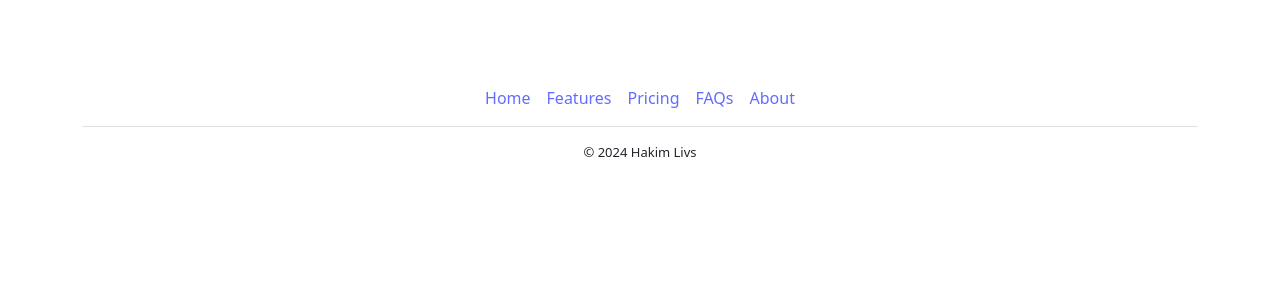
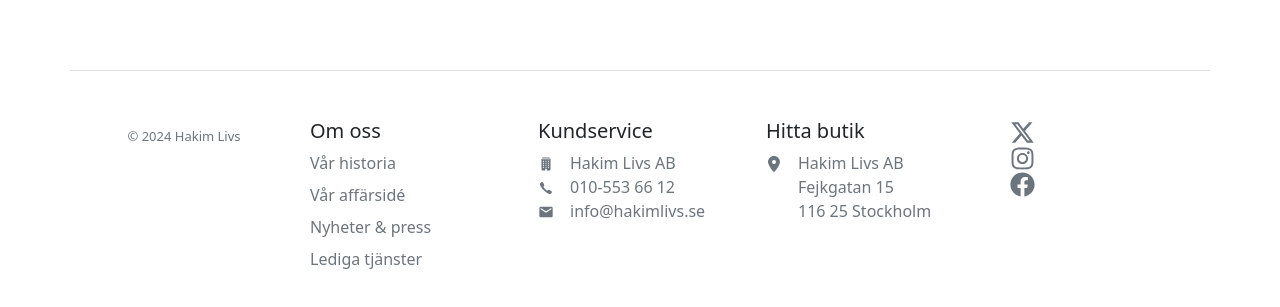
Before and after one commit to Snoira/hakims_webshop, a React (Vite) app in the folder frontend/: page / in a window 1280 px wide. Shown: the part 807-1114 px from the top of the page. Before the commit the page ends 1025 px from the top, so only its background shows below. Built offline with nearby package versions, Linux system fonts and the light colour scheme; no server answers.

Commit message:
changed footer, added more info

```diff
--- a/frontend/src/Components/Footer.jsx
+++ b/frontend/src/Components/Footer.jsx
@@ -1,20 +1,180 @@
+import { IoIosCall, IoIosBusiness } from "react-icons/io";
+import { MdEmail } from "react-icons/md";
+import { FaXTwitter, FaLocationDot } from "react-icons/fa6";
+import { FaInstagram, FaFacebook } from "react-icons/fa";
+
+import "../Styles/footer.css";
+
+
+
+
+
 const Footer = () => {
+  return (
+    <div className="container">
+      <footer className="row row-cols-1 row-cols-sm-2 row-cols-md-5 py-5 my-5 border-top">
+        <div className="col mb-3">
+          {/* <a
+            href="/"
+            className="d-flex align-items-center mb-3 link-dark text-decoration-none"
+          >
+            <svg className="bi me-2" width="40" height="32">
+              <use xlink:href="#bootstrap"></use>
+            </svg>
+          </a> */}
+          <p className="text-muted mt-2">© 2024 Hakim Livs</p>
+        </div>
 
-  return (
+        <div className="col mb-3">
+          <h5 className="text-start">Om oss</h5>
+          <ul className="nav flex-column">
+            <li className="nav-item mb-2 ">
+              <a
+                href="#"
+                className="nav-link p-0 text-muted text-start custom-hover"
+              >
+                Vår historia
+              </a>
+            </li>
+            <li className="nav-item mb-2">
+              <a
+                href="#"
+                className="nav-link p-0 text-muted text-start custom-hover"
+              >
+                Vår affärsidé
+              </a>
+            </li>
+            <li className="nav-item mb-2">
+              <a
+                href="#"
+                className="nav-link p-0 text-muted text-start custom-hover"
+              >
+                Nyheter & press
+              </a>
+            </li>
 
-    <div className="container">
-      <footer className="py-3 my-4 footer">
-        <ul className="nav justify-content-center border-bottom pb-3 mb-3">
-          <li className="nav-item"><a href="#" className="px-2 text-body-secondary">Home</a></li>
-          <li className="nav-item"><a href="#" className="px-2 text-body-secondary">Features</a></li>
-          <li className="nav-item"><a href="#" className="px-2 text-body-secondary">Pricing</a></li>
-          <li className="nav-item"><a href="#" className="px-2 text-body-secondary">FAQs</a></li>
-          <li className="nav-item"><a href="#" className="px-2 text-body-secondary">About</a></li>
-        </ul>
-        <p className="text-center text-body-secondary">© 2024 Hakim Livs</p>
+            <li className="nav-item mb-2">
+              <a
+                href="#"
+                className="nav-link p-0 text-muted text-start custom-hover"
+              >
+                Lediga tjänster
+              </a>
+            </li>
+          </ul>
+        </div>
+        <div className="col mb-3">
+          <h5 className="text-start">Kundservice</h5>
+          <div className="block-23 mb-3">
+            <ul className="nav flex-column">
+              <li className="nav-link p-0 text-muted text-start">
+                <span className="text-start">
+                  <IoIosBusiness />
+                </span>
+                <span className="p-3 text-start">Hakim Livs AB</span>
+              </li>
+              <li>
+                <a href="#" className="nav-link p-0 text-muted text-start">
+                  <span>
+                    <IoIosCall />
+                  </span>
+                  <span className="p-3 text-start custom-hover">
+                    010-553 66 12
+                  </span>
+                </a>
+              </li>
+              <li>
+                <a href="#" className="nav-link p-0 text-muted text-start ">
+                  <span>
+                    <MdEmail />
+                  </span>
+                  <span className="text-start p-3 custom-hover">
+                    info@hakimlivs.se
+                  </span>
+                </a>
+              </li>
+            </ul>
+          </div>
+        </div>
+
+        <div className="col mb-3">
+          <h5 className="text-start">Hitta butik</h5>
+          <div className="block-23 mb-3">
+            <ul className="nav flex-column">
+              <li className="nav-link p-0 text-muted text-start">
+                <span className="text-start">
+                  <FaLocationDot />
+                </span>
+                <span className="p-3 text-start">Hakim Livs AB</span>
+              </li>
+              <li>
+                <a href="#" className="nav-link p-0 text-muted text-start">
+                  <span className="p-2"></span>
+                  <span className="p-3 text-start">Fejkgatan 15</span>
+                </a>
+              </li>
+              <li>
+                <a href="#" className="nav-link p-0 text-muted text-start">
+                  <span className="p-2"></span>
+                  <span className="text-start p-3">116 25 Stockholm</span>
+                </a>
+              </li>
+            </ul>
+          </div>
+        </div>
+
+        <div className="col mb-3">
+          <div className="block-23 mb-3">
+            <ul className="nav flex-column">
+              <li className="nav-link p-0 text-muted text-start">
+                <span className=" p-3 text-start custom-hover">
+                  <FaXTwitter size={25} />
+                </span>
+              </li>
+              <li>
+                <a href="#" className="nav-link p-0 text-muted text-start">
+                  <span className="p-3 text-start custom-hover">
+                    <FaInstagram size={25} />
+                  </span>
+                </a>
+              </li>
+              <li>
+                <a href="#" className="nav-link p-0 text-muted text-start">
+                  <span className="text-start p-3 custom-hover">
+                    <FaFacebook size={25} />
+                  </span>
+                </a>
+              </li>
+            </ul>
+          </div>
+        </div>
       </footer>
     </div>
-  )
-}
+  );
+};
 
 export default Footer;
+
+
+/*
+  <div className="col mb-3">
+
+    <ul className="nav flex-column">
+      <li className="nav-item mb-2">
+        <a href="#" className="nav-link p-0 text-muted">
+          <FaXTwitter size={25} />
+        </a>
+      </li>
+      <li className="nav-item mb-2">
+        <a href="#" className="nav-link p-0 text-muted">
+          <FaInstagram size={25} />
+        </a>
+      </li>
+      <li className="nav-item mb-2">
+        <a href="#" className="nav-link p-0 text-muted">
+          <FaFacebook size={25} />
+        </a>
+      </li>
+    </ul>
+  </div>;
+*/
```
